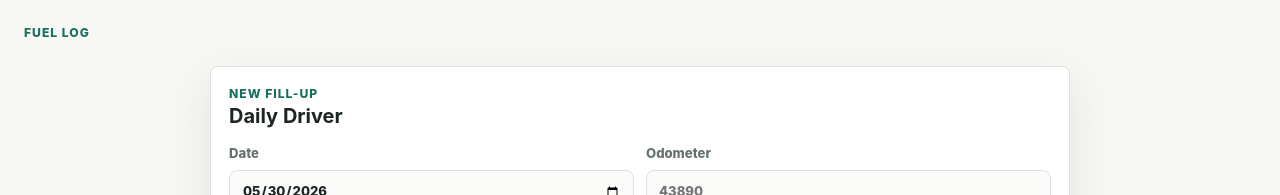
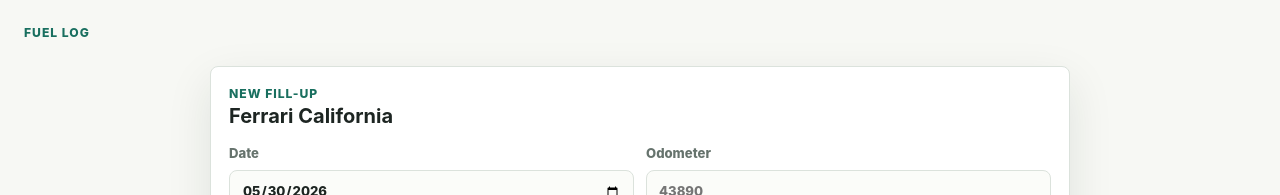
Before and after one commit to gtb104/gas-logger, a React (Vite) app: page /fillup in a window 1280 px wide. Shown: the top 195 px of the page. Built offline with nearby package versions, Linux system fonts and the light colour scheme.

Commit message:
minor changes

```diff
--- a/src/App.css
+++ b/src/App.css
@@ -487,6 +487,13 @@
   color: var(--accent-strong);
 }
 
+.entry-note {
+  color: var(--muted);
+  font-size: 0.82rem;
+  line-height: 1.35;
+  margin: 6px 54px 0 0;
+}
+
 .entry-actions {
   display: flex;
   gap: 6px;
--- a/src/App.tsx
+++ b/src/App.tsx
@@ -74,10 +74,10 @@
 const initialVehicles: Vehicle[] = [
   {
     id: 'daily-driver',
-    name: 'Daily Driver',
-    make: 'Toyota',
-    model: 'RAV4',
-    year: '2021',
+    name: 'Ferrari California',
+    make: 'Ferrari',
+    model: 'California',
+    year: '2014',
     archived: false,
   },
 ]
@@ -660,6 +660,7 @@
                         ? `${entry.milesDriven} miles`
                         : `${entry.odometer} mi`}
                     </small>
+                    {entry.notes && <p className="entry-note">{entry.notes}</p>}
                   </div>
 
                   <div className="entry-actions">
@@ -853,7 +854,7 @@
                 <input
                   value={vehicleDraft.make}
                   onChange={(event) => updateVehicleDraft('make', event.target.value)}
-                  placeholder="Honda"
+                  placeholder="Ferrari"
                 />
               </label>
               <label>
@@ -861,7 +862,7 @@
                 <input
                   value={vehicleDraft.model}
                   onChange={(event) => updateVehicleDraft('model', event.target.value)}
-                  placeholder="CR-V"
+                  placeholder="California"
                 />
               </label>
             </div>
@@ -871,7 +872,7 @@
                 value={vehicleDraft.year}
                 onChange={(event) => updateVehicleDraft('year', event.target.value)}
                 inputMode="numeric"
-                placeholder="2024"
+                placeholder="2014"
               />
             </label>
             <button className="secondary-button" type="submit">
```
